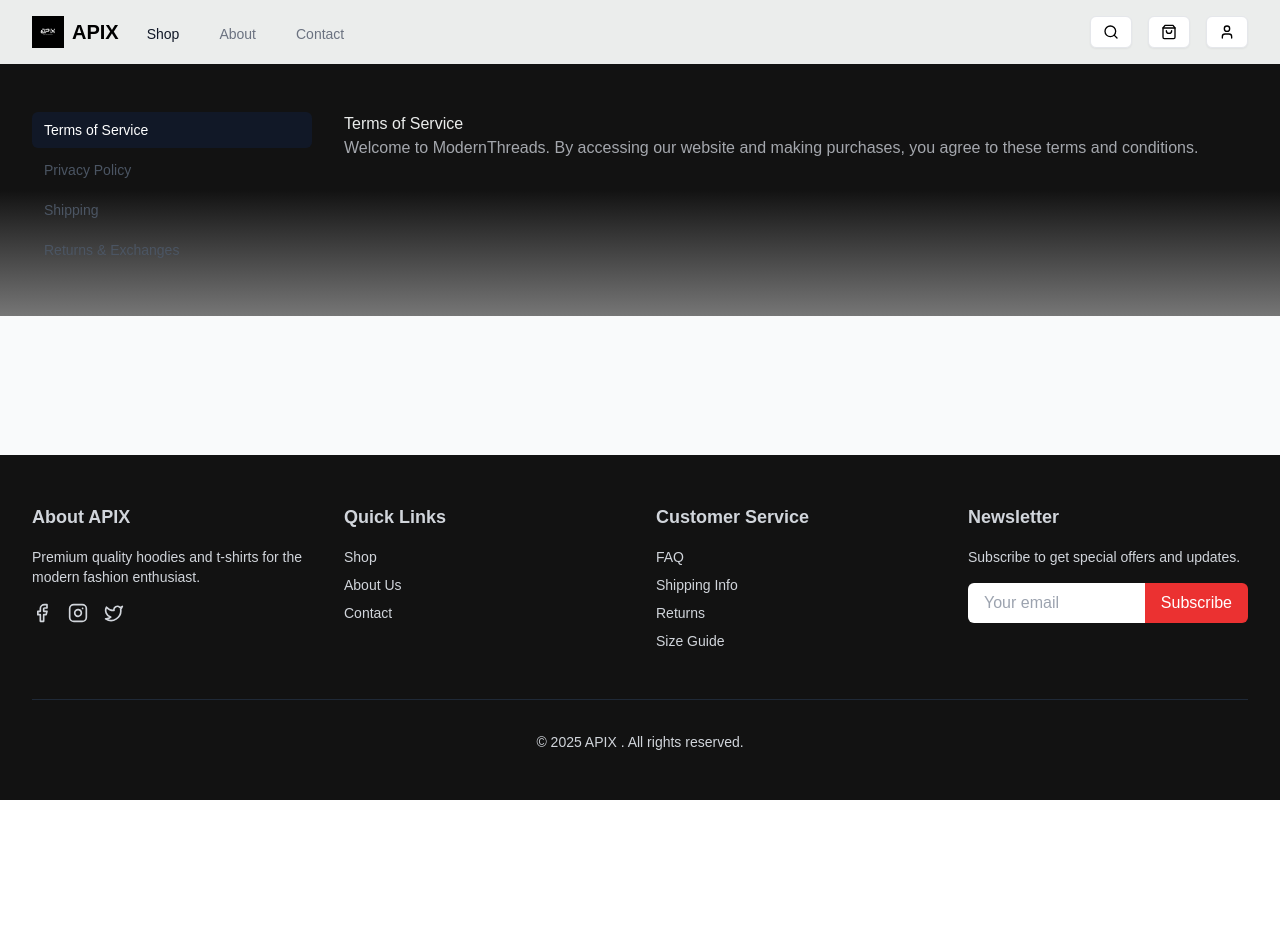
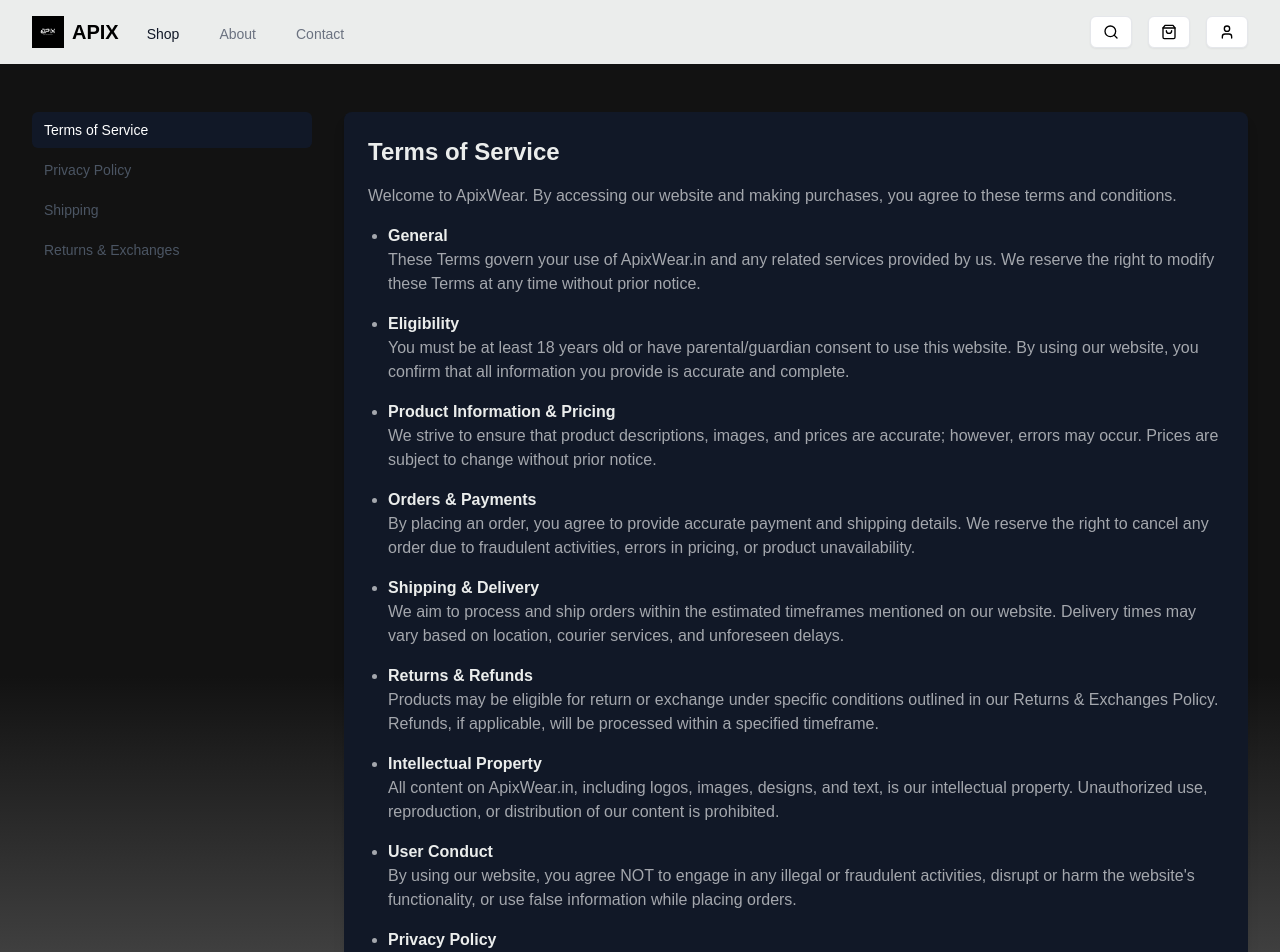
Before and after one commit to rudrasantadip/APIX, a React (Vite) app: page /policies in a window 1280 px wide. Shown: the top 952 px of the page. Before the commit the page ends 800 px from the top, so only its background shows below. Built offline with nearby package versions, Linux system fonts and the light colour scheme.

Commit message:
update terms of service

```diff
--- a/src/pages/policies.tsx
+++ b/src/pages/policies.tsx
@@ -1,17 +1,88 @@
 import { Routes, Route, Link, useLocation } from "react-router-dom";
 
 function TermsOfService() {
+  const terms = [
+    {
+      title: "General",
+      content:
+        "These Terms govern your use of ApixWear.in and any related services provided by us. We reserve the right to modify these Terms at any time without prior notice.",
+    },
+    {
+      title: "Eligibility",
+      content:
+        "You must be at least 18 years old or have parental/guardian consent to use this website. By using our website, you confirm that all information you provide is accurate and complete.",
+    },
+    {
+      title: "Product Information & Pricing",
+      content:
+        "We strive to ensure that product descriptions, images, and prices are accurate; however, errors may occur. Prices are subject to change without prior notice.",
+    },
+    {
+      title: "Orders & Payments",
+      content:
+        "By placing an order, you agree to provide accurate payment and shipping details. We reserve the right to cancel any order due to fraudulent activities, errors in pricing, or product unavailability.",
+    },
+    {
+      title: "Shipping & Delivery",
+      content:
+        "We aim to process and ship orders within the estimated timeframes mentioned on our website. Delivery times may vary based on location, courier services, and unforeseen delays.",
+    },
+    {
+      title: "Returns & Refunds",
+      content:
+        "Products may be eligible for return or exchange under specific conditions outlined in our Returns & Exchanges Policy. Refunds, if applicable, will be processed within a specified timeframe.",
+    },
+    {
+      title: "Intellectual Property",
+      content:
+        "All content on ApixWear.in, including logos, images, designs, and text, is our intellectual property. Unauthorized use, reproduction, or distribution of our content is prohibited.",
+    },
+    {
+      title: "User Conduct",
+      content:
+        "By using our website, you agree NOT to engage in any illegal or fraudulent activities, disrupt or harm the website's functionality, or use false information while placing orders.",
+    },
+    {
+      title: "Privacy Policy",
+      content:
+        "Your personal information is collected, stored, and used in accordance with our Privacy Policy. We take security measures to protect your data but cannot guarantee absolute security.",
+    },
+    {
+      title: "Limitation of Liability",
+      content:
+        "ApixWear.in is not liable for any indirect, incidental, or consequential damages arising from the use of our website or products. We do not guarantee uninterrupted access to our website.",
+    },
+    {
+      title: "Governing Law",
+      content:
+        "These Terms shall be governed by and interpreted in accordance with the laws of your jurisdiction.",
+    },
+    {
+      title: "Contact Us",
+      content:
+        "For any questions regarding these Terms, please contact us at support@apixwear.in.",
+    },
+  ];
+
   return (
-    <div className="prose max-w-none ">
-      <h2 className="text-[#EBEDEC]">Terms of Service</h2>
-      <p className="text-[#A4A7AD]">
-        Welcome to ModernThreads. By accessing our website and making purchases,
-        you agree to these terms and conditions.
+    <div className="prose max-w-none p-6 bg-gray-900 rounded-lg shadow-lg">
+      <h2 className="text-[#EBEDEC] font-bold text-2xl mb-4">Terms of Service</h2>
+      <p className="text-[#A4A7AD] mb-4">
+        Welcome to ApixWear. By accessing our website and making purchases, you
+        agree to these terms and conditions.
       </p>
-      {/* Add more terms content */}
+      <ul className="list-disc pl-5 space-y-4">
+        {terms.map((term, index) => (
+          <li key={index} className="text-[#A4A7AD]">
+            <p className="font-bold text-[#EBEDEC]">{term.title}</p>
+            <p className="text-[#A4A7AD]">{term.content}</p>
+          </li>
+        ))}
+      </ul>
     </div>
   );
 }
+
 
 function PrivacyPolicy() {
   return (
```
